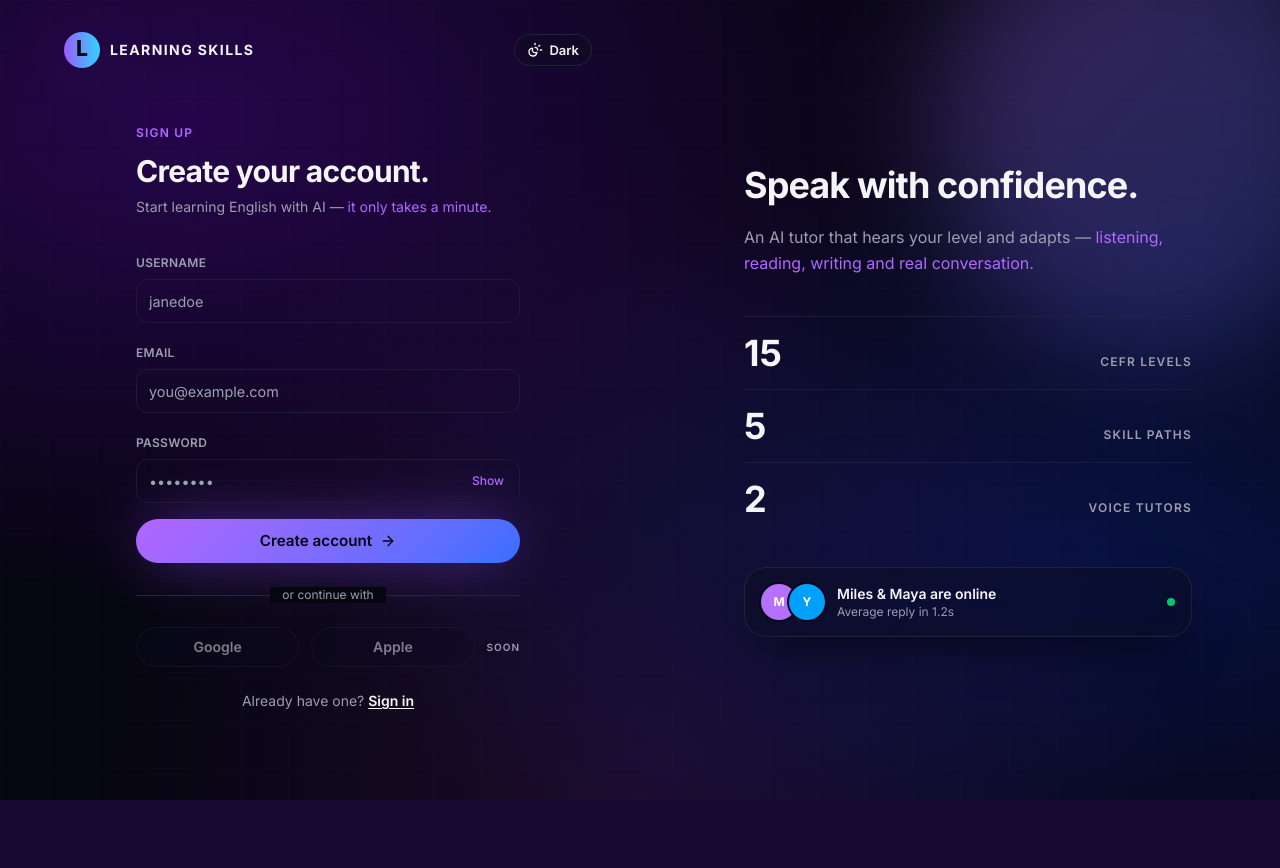
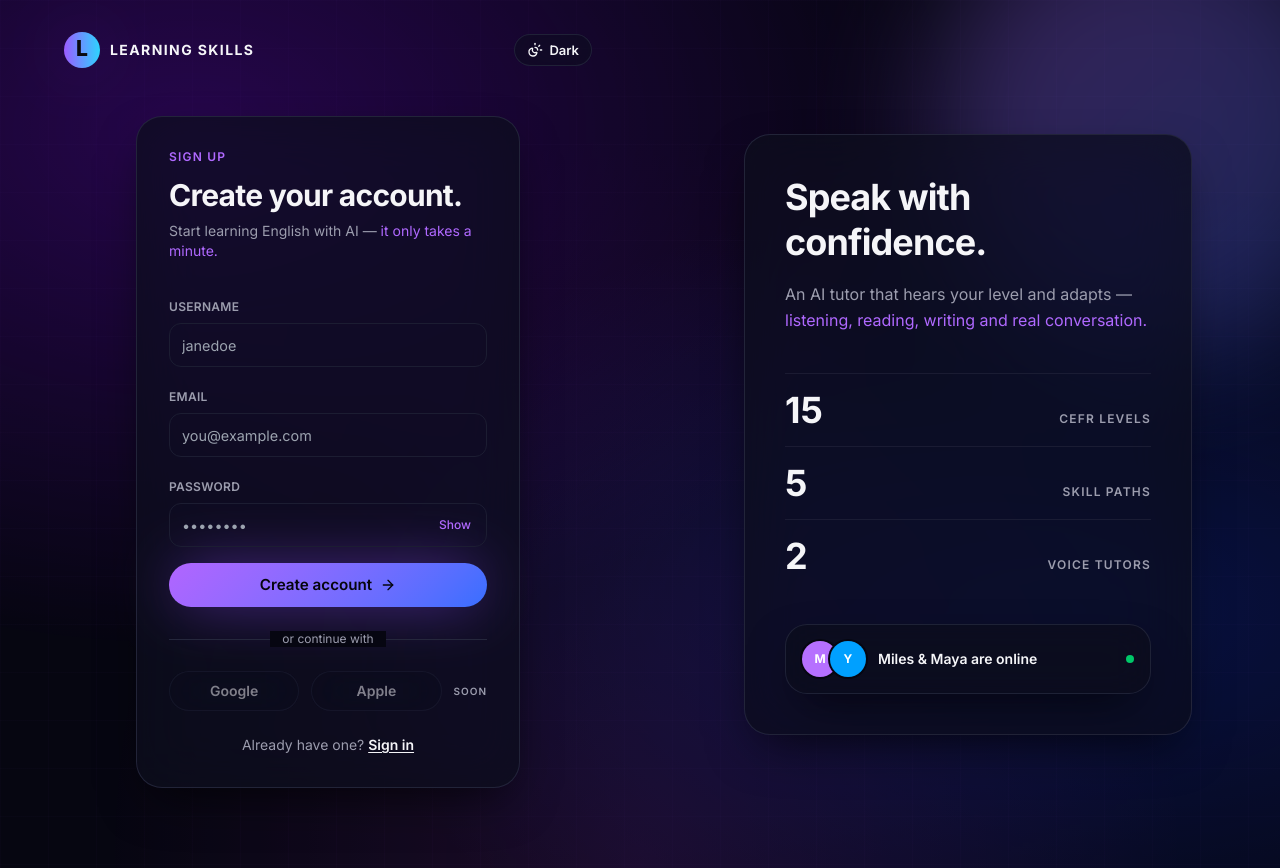
Before and after one commit to antonioj1613-beep/App-expo-tech, a Django app: page /register/ in a window 1280 px wide. Before the commit the page ends 800 px from the top, so only its background shows below. Run offline with Django 5.2, Linux system fonts and the light colour scheme; data comes from the database, SQL or seed files in the repository; data that the repository does not hold is empty; some libraries are stand-ins or nearby versions.

Commit message:
Restore glass panels on auth page, drop reply-time line
Wrap both the form column and the tutor-info column in glass-strong
cards so the two zones read as distinct again, while keeping the
grid-line background. Drop "Average reply in 1.2s" from the
Miles & Maya online card per feedback.

Co-Authored-By: Claude Sonnet 5 <noreply@anthropic.com>
Claude-Session: https://claude.ai/code/session_011CBEPL1VaaX9qoH9Vxb57e

```diff
--- a/app/templates/auth.html
+++ b/app/templates/auth.html
@@ -18,7 +18,7 @@
     </div>
 
     <div class="flex-1 grid place-items-center py-12">
-      <div class="w-full max-w-sm animate-fade-in">
+      <div class="w-full max-w-sm glass-strong rounded-3xl p-8 shadow-elegant animate-fade-in">
         <p class="text-xs uppercase tracking-widest text-primary font-semibold mb-3">{% if mode == "login" %}Sign in{% else %}Sign up{% endif %}</p>
         <h1 class="font-display text-3xl font-bold tracking-tight">{% if mode == "login" %}Welcome back.{% else %}Create your account.{% endif %}</h1>
         <p class="mt-2 text-sm text-muted-foreground">
@@ -87,8 +87,8 @@
   </div>
 
   <div class="hidden lg:flex relative z-10 flex-1 items-center justify-center p-12 overflow-hidden">
-    <div class="absolute -top-24 -right-24 h-[28rem] w-[28rem] rounded-full bg-gradient-primary opacity-30 blur-3xl"></div>
-    <div class="relative max-w-md">
+    <div class="absolute -top-24 -right-24 h-[28rem] w-[28rem] rounded-full bg-gradient-primary opacity-30 blur-3xl pointer-events-none"></div>
+    <div class="relative max-w-md glass-strong rounded-3xl p-10 shadow-elegant">
       <h2 class="font-display text-4xl font-bold tracking-tight leading-tight">Speak with confidence.</h2>
       <p class="mt-4 text-muted-foreground leading-relaxed">
         An AI tutor that hears your level and adapts —
@@ -117,7 +117,6 @@
         </div>
         <div class="min-w-0">
           <p class="text-sm font-semibold truncate">Miles &amp; Maya are online</p>
-          <p class="text-xs text-muted-foreground truncate">Average reply in 1.2s</p>
         </div>
         <span class="ml-auto h-2 w-2 rounded-full bg-success shrink-0"></span>
       </div>
```
